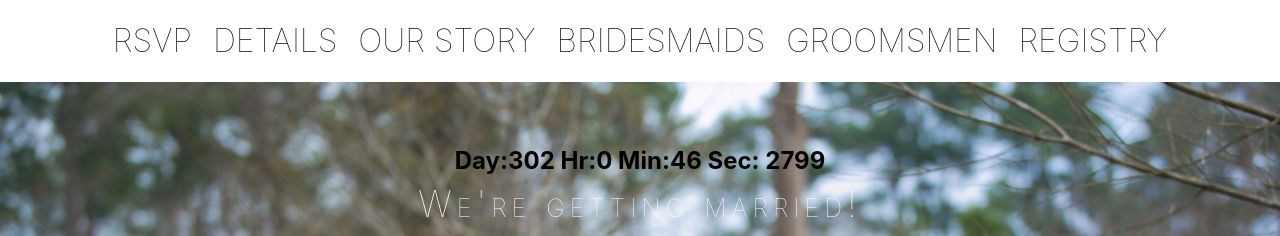
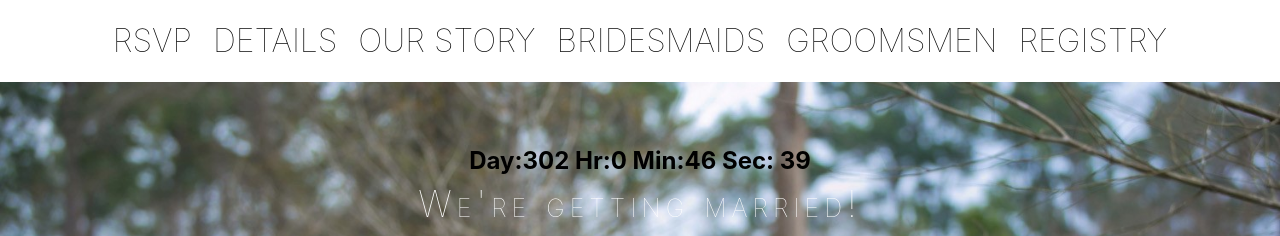
Before and after one commit to jbvhl/janescott, a React (Create React App) app: page /#/home in a window 1280 px wide. Shown: the top 236 px of the page. Built offline with nearby package versions, Linux system fonts and the light colour scheme.

Commit message:
countdown fix

```diff
--- a/src/Components/Home/Home.js
+++ b/src/Components/Home/Home.js
@@ -25,7 +25,7 @@ class Home extends Component {
         days = Math.floor(count / (1000 * 60 * 60 * 24)),
         hours = Math.floor((count % (1000 * 60 * 60 * 24)) / (1000 * 60 * 60)),
         minutes = Math.floor((count % (1000 * 60 * 60)) / (1000 * 60)),
-        seconds = Math.floor((count % (1000 * 60 * 60)) / 1000);
+        seconds = Math.floor((count % (1000 * 60)) / 1000);
       this.setState({ days, hours, minutes, seconds });
     }, 40);
   };
```
